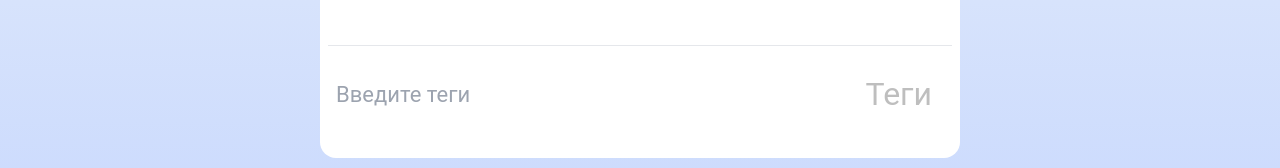
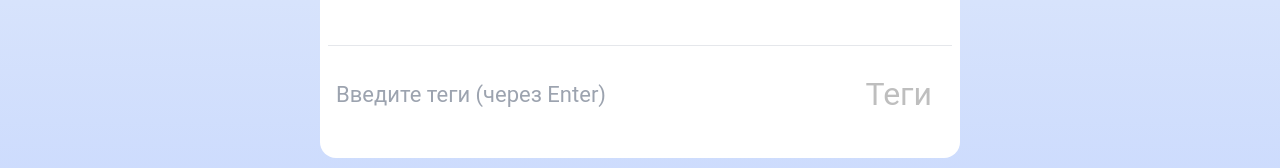
Before and after one commit to ayeMind/quiz, a React (Vite) app in the folder client/: page /my-quizzes/create in a window 1280 px wide. Shown: the part 752-920 px from the top of the page. Built offline with nearby package versions, Linux system fonts and the light colour scheme.

Commit message:
fix limit 50 questions

```diff
--- a/client/src/pages/MyQuizzes/Create/CreateQuiz.tsx
+++ b/client/src/pages/MyQuizzes/Create/CreateQuiz.tsx
@@ -7,11 +7,8 @@ export default function CreateQuiz() {
   const [questions, setQuestions] = useState([0]);
 
   const questionForms = questions.map((question, index) => {
-    return (
-      <FormCell index={index} />
-    )
-  })
-
+    return <FormCell index={index} />;
+  });
 
   const endOfPageRef = useRef<HTMLDivElement>(null);
 
@@ -21,10 +18,13 @@ export default function CreateQuiz() {
     }
   }, [questions]);
 
-  const handleCreateQuestion = (event: React.MouseEvent<HTMLButtonElement, MouseEvent>) => {
+  const handleCreateQuestion = (
+    event: React.MouseEvent<HTMLButtonElement, MouseEvent>
+  ) => {
     event.preventDefault();
+    if (questions.length >= 50) return;
     setQuestions([...questions, questions.length]);
-  }
+  };
 
   return (
     <PageLayout className="h-auto min-h-screen">
@@ -33,9 +33,10 @@ export default function CreateQuiz() {
         <div className="flex flex-col gap-3 py-3">
           <FormMain />
           {questionForms}
-          <button onClick={handleCreateQuestion}>
-            Добавить вопрос
-          </button>
+          {questions.length < 50 && (
+            <button onClick={handleCreateQuestion}>Добавить вопрос</button>
+          )}
+
           <label className="opacity-45 text-[18px] text-center">
             Викторина не может содержать меньше 3 и больше 50 вопровов
           </label>
@@ -43,5 +44,5 @@ export default function CreateQuiz() {
         </div>
       </div>
     </PageLayout>
-  )
+  );
 }
--- a/client/src/shared/ui/components/FormMain.tsx
+++ b/client/src/shared/ui/components/FormMain.tsx
@@ -128,7 +128,7 @@ export default function FormMain() {
           id="tags"
           type="text"
           className="w-full h-12 px-2 bg-transparent outline-none dark:text-white"
-          placeholder="Введите теги"
+          placeholder="Введите теги (через Enter)"
           onKeyDown={handleCreateTag}
         />
       </span>
```
